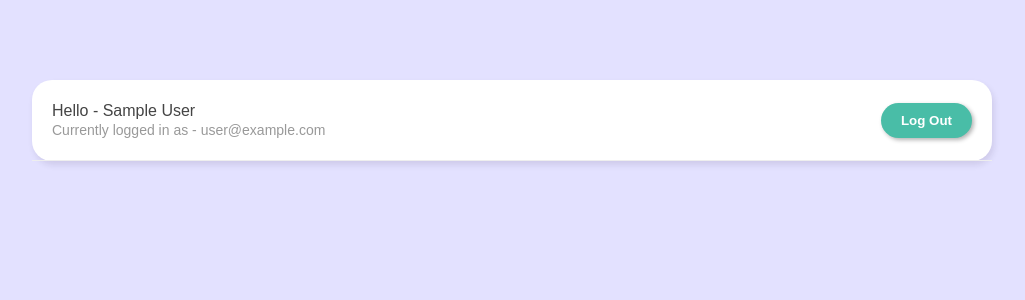
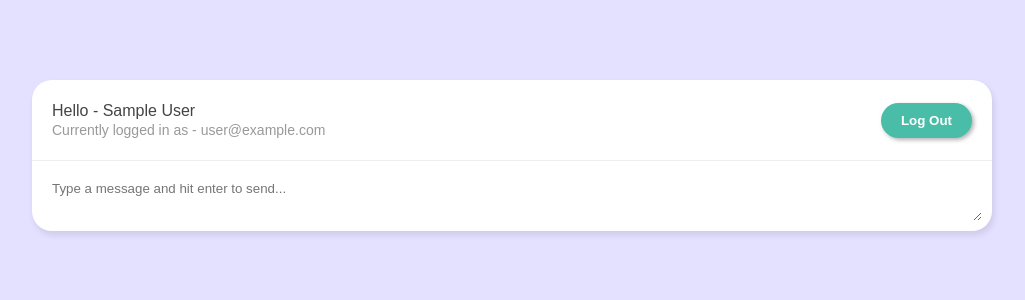
Before and after one commit to ort01/live-chat-room, a Vue app: page /chatroom in a window 1280 px wide. Shown: the top 300 px of the page, without its empty margins (128-1153 px from the left). Built offline with nearby package versions, Linux system fonts and the light colour scheme; no server answers; sample sign-in values are in the browser's storage.

Commit message:
New chat Form

```diff
--- /dev/null
+++ b/src/components/NewChatForm.vue
@@ -0,0 +1,57 @@
+<template>
+  <form class="chat-form">
+    <textarea
+      class="chat-form__text"
+      placeholder="Type a message and hit enter to send..."
+      v-model="message"
+      @keypress.enter.prevent="handleSubmit"
+    >
+    </textarea>
+  </form>
+</template>
+
+<script setup lang="ts">
+import { ref } from "vue";
+import getUser from "../composables/getUser";
+import { timestamp } from "../firebase/config";
+
+//data
+const message = ref<string>("");
+
+//composables
+const { user } = getUser();
+
+//functions
+const handleSubmit = async () => {
+  const chat: object = {
+    name: user.value?.displayName,
+    message: message.value,
+    createdAt: timestamp(),
+  };
+
+  console.log(chat);
+  message.value = "";
+};
+</script>
+
+
+<style lang="scss">
+.chat-form {
+  margin: 10px;
+
+  &__text {
+    width: 100%;
+    max-width: 100%;
+    margin-bottom: 6px;
+    box-sizing: border-box;
+    padding: 10px;
+    border: none;
+    border-radius: 20px;
+    font-family: inherit;
+    outline: none;
+    resize: vertical;
+    min-height: 50px;
+    max-height: 500px;
+  }
+}
+</style>
--- a/src/views/ChatroomView.vue
+++ b/src/views/ChatroomView.vue
@@ -1,6 +1,7 @@
 <template>
   <div class="container">
     <NavBar />
+    <NewChatForm />
   </div>
 </template>
 
@@ -10,7 +11,24 @@
 
 
 <script setup lang="ts">
+import { watch } from "vue";
+import { useRouter } from "vue-router";
 import NavBar from "../components/NavBar.vue";
+import NewChatForm from "../components/NewChatForm.vue";
+import getUser from "../composables/getUser";
+
+// composables
+const { user } = getUser();
+
+//router
+const router = useRouter();
+
+// watcher
+watch(user, () => {
+  if (!user.value) {
+    router.push({ name: "Welcome" });
+  }
+});
 </script>
 
 
```
